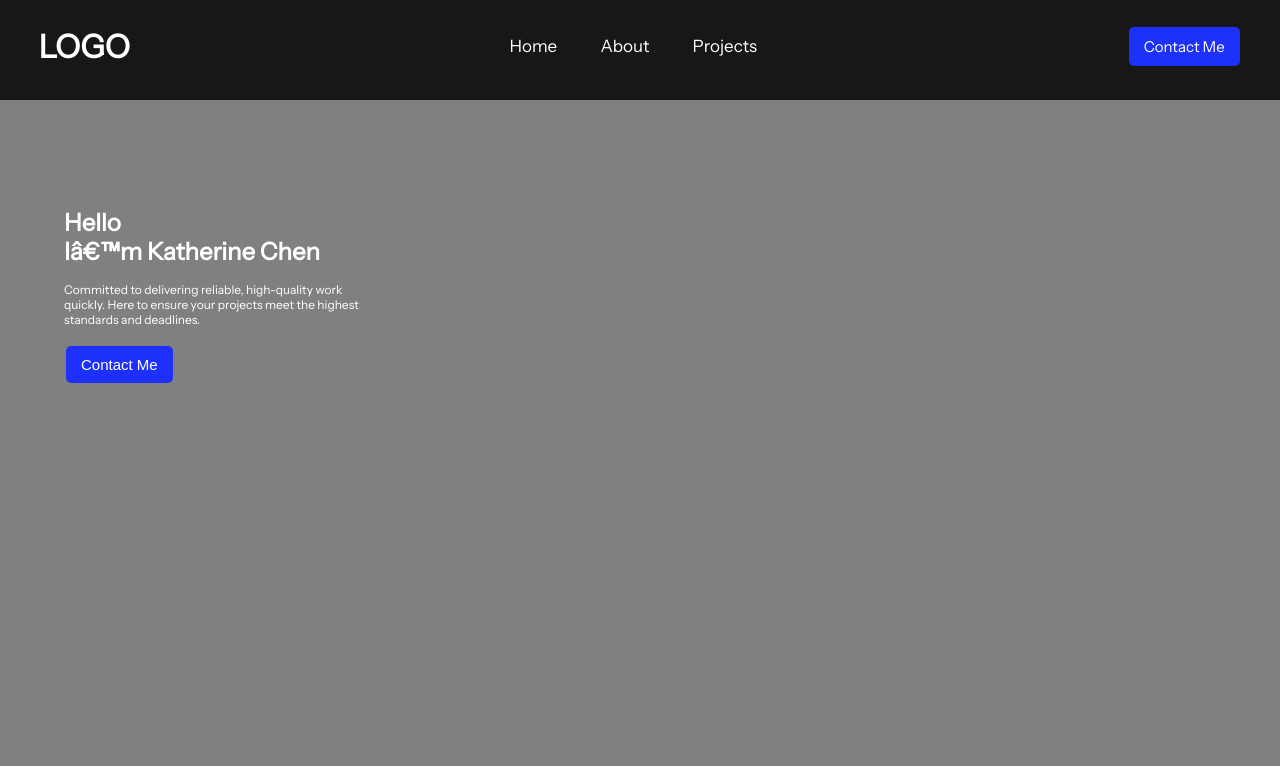
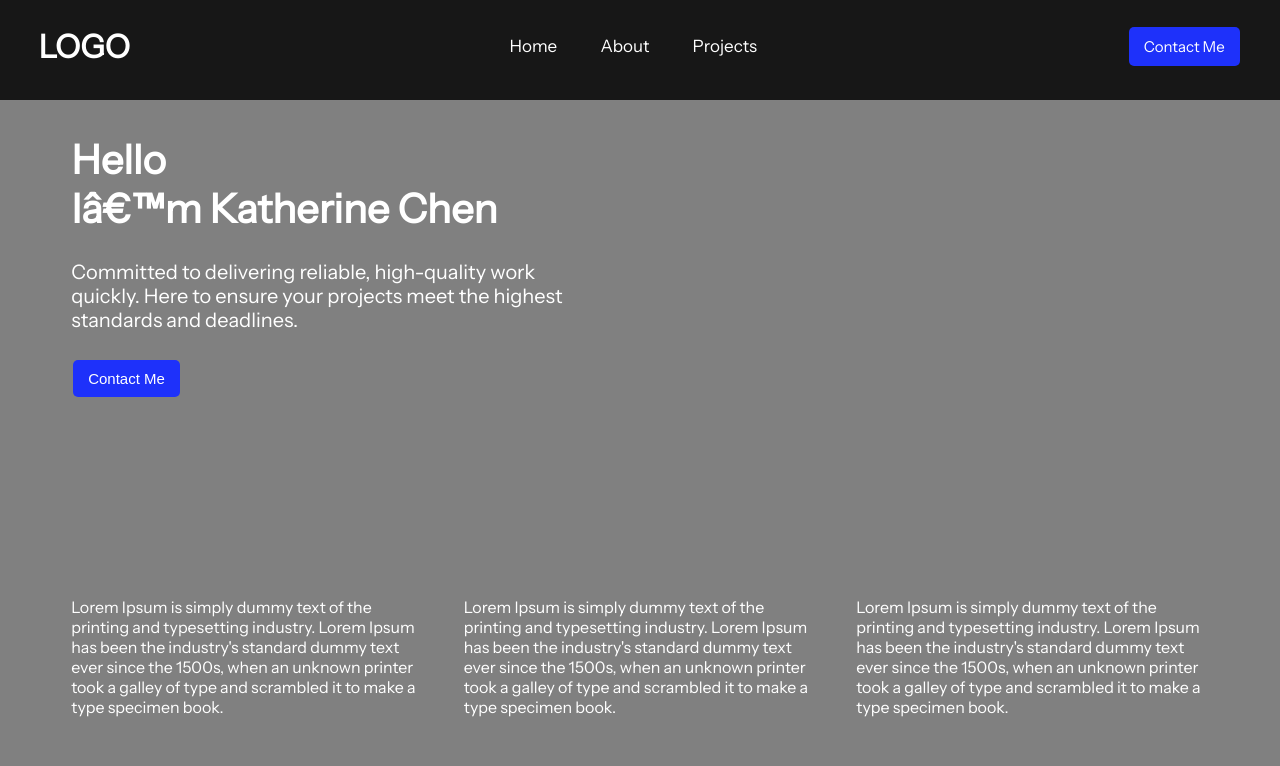
Before and after one commit to KatisaKat/chen_portfolio, a plain HTML site: page index.html in a window 1280 px wide. Drawn offline with Linux system fonts and the light colour scheme.

Commit message:
header2.1

```diff
--- a/index.html
+++ b/index.html
@@ -51,7 +51,7 @@
 
       #header-text {
         padding: 100px 5%;
-        font-size: 12px;
+        font-size: 20px;
       }
 
       .contact {
@@ -65,6 +65,16 @@
         display: inline-block;
         font-size: 15px;
         margin: 4px 2px;
+      }
+
+      #grid-container {
+        padding: 30px 5%;
+      }
+      .grid-item {
+        display: grid;
+        grid-template-columns: auto auto auto;
+        grid-gap: 40px;
+        margin-top: 50px;
       }
     </style>
   </head>
@@ -80,14 +90,26 @@
         </ul>
         <div class="contact">Contact Me</div>
       </div>
-      <div id="header-text">
-        <h1>Hello <br> I’m Katherine Chen</h1>
-        Committed to delivering reliable, high-quality work<br> quickly. Here to ensure your projects meet the highest<br> standards and deadlines.<br><br>
-        <button class="contact">Contact Me</button>
-      </div>
     </div>
-    <p>
-      hello
-    </p>
+    <div id="header-text">
+      <h1>Hello <br> I’m Katherine Chen</h1>
+      Committed to delivering reliable, high-quality work<br> quickly. Here to ensure your projects meet the highest<br> standards and deadlines.<br><br>
+      <button class="contact">Contact Me</button>
+    </div>
+    <div id="grid-container">
+      <div class="grid-item">
+        <div>
+          <p>Lorem Ipsum is simply dummy text of the printing and typesetting industry. Lorem Ipsum has been the industry's standard dummy text ever since the 1500s, when an unknown printer took a galley of type and scrambled it to make a type specimen book.</p>
+        </div>
+
+        <div>
+          <p>Lorem Ipsum is simply dummy text of the printing and typesetting industry. Lorem Ipsum has been the industry's standard dummy text ever since the 1500s, when an unknown printer took a galley of type and scrambled it to make a type specimen book.</p>
+        </div>
+
+        <div>
+          <p>Lorem Ipsum is simply dummy text of the printing and typesetting industry. Lorem Ipsum has been the industry's standard dummy text ever since the 1500s, when an unknown printer took a galley of type and scrambled it to make a type specimen book.</p>
+        </div>
+    </div>
+    </div>
   </body>
 </html>
```
